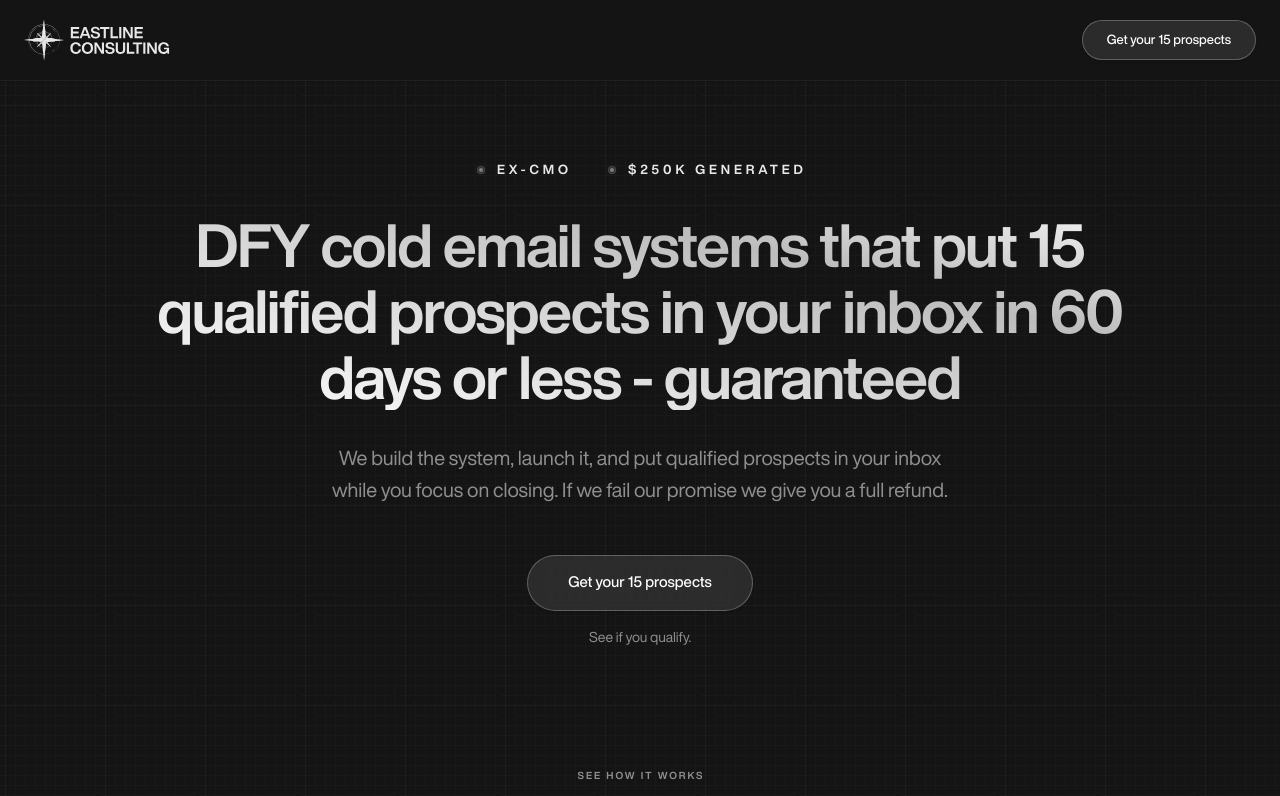
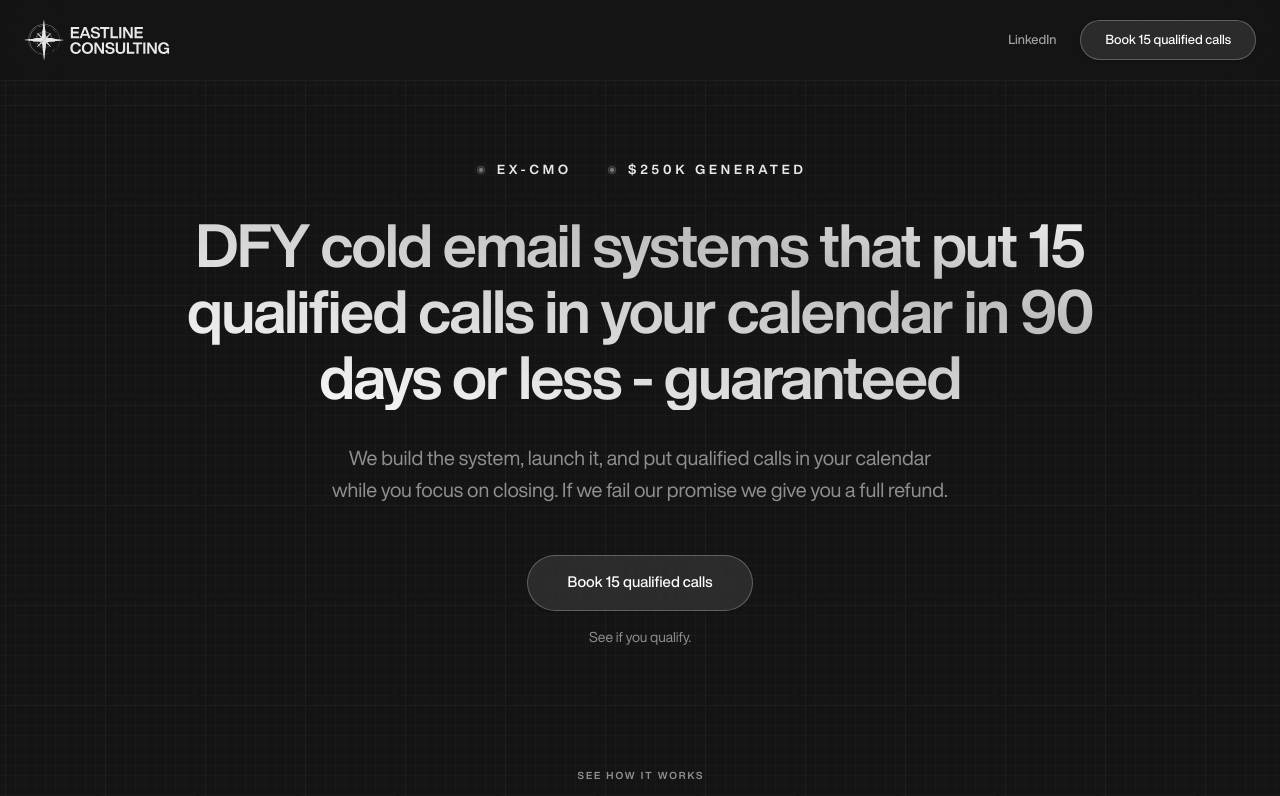
Before and after one commit to mijomajic/audiencetoprofit, a SvelteKit app: page / in a window 1280 px wide. Shown: the top 796 px of the page. Built offline with nearby package versions, Linux system fonts and the light colour scheme.

Commit message:
Headline, CTA, Linkedin and Calendly edits.

```diff
--- a/src/app.html
+++ b/src/app.html
@@ -7,10 +7,10 @@
 	<link rel="shortcut icon" href="/logo/EASTLINE LOGOCOMPASS 1.ico" />
 	<meta name="viewport" content="width=device-width, initial-scale=1" />
 	<meta name="description"
-		content="DFY cold email systems that put 15 qualified prospects in your inbox in 60 days or less - guaranteed." />
+		content="DFY cold email systems that put 15 qualified calls in your calendar in 90 days or less - guaranteed." />
 	<meta property="og:title" content="DFY Cold Email Systems | Eastline Consulting" />
 	<meta property="og:description"
-		content="Put 15 qualified prospects in your inbox in 60 days or less - guaranteed." />
+		content="Put 15 qualified calls in your calendar in 90 days or less - guaranteed." />
 	<meta property="og:type" content="website" />
 	<meta name="twitter:card" content="summary_large_image" />
 	%sveltekit.head%
--- a/src/lib/components/Footer.svelte
+++ b/src/lib/components/Footer.svelte
@@ -20,10 +20,15 @@
 			<!-- Links -->
 			<div class="flex items-center gap-6">
 				<a
-					href="https://calendly.com/audiencetoprofit/a2p-discovery"
+					href="https://www.linkedin.com/in/mijomajic/"
+					target="_blank"
+					class="text-xs text-[#8F8F8F] hover:text-[#F0F0F0] transition-colors">LinkedIn</a
+				>
+				<a
+					href="https://calendly.com/eastlineconsulting/30min"
 					target="_blank"
 					class="text-xs text-[#8F8F8F] hover:text-[#F0F0F0] transition-colors"
-					>Get your 15 prospects</a
+					>Book 15 qualified calls</a
 				>
 			</div>
 		</div>
--- a/src/lib/components/Navbar.svelte
+++ b/src/lib/components/Navbar.svelte
@@ -23,13 +23,20 @@
 		</a>
 
 		<!-- Navigation CTA -->
-		<div class="flex items-center">
+		<div class="flex items-center gap-6">
+			<a
+				href="https://www.linkedin.com/in/mijomajic/"
+				target="_blank"
+				class="text-[12px] md:text-[13px] font-medium text-white/60 hover:text-white transition-colors"
+			>
+				LinkedIn
+			</a>
 			<Button
 				href="https://calendly.com/eastlineconsulting/30min"
 				target="_blank"
 				class="h-9 md:h-10 px-4 md:px-6 text-[12px] md:text-[13px] font-medium rounded-full bg-white/10 border border-white/25 text-white hover:bg-white/15 hover:shadow-[0_0_20px_rgba(255,255,255,0.1)] transition-[background-color,box-shadow] duration-300 backdrop-blur-sm"
 			>
-				Get your 15 prospects
+				Book 15 qualified calls
 			</Button>
 		</div>
 	</div>
--- a/src/routes/+page.svelte
+++ b/src/routes/+page.svelte
@@ -97,7 +97,7 @@
 					: 'opacity-0 translate-y-8 blur-[10px]'}"
 			>
 				<span class="text-gradient-metallic-dark block"
-					>DFY cold email systems that put 15 qualified prospects in your inbox in 60 days or less -
+					>DFY cold email systems that put 15 qualified calls in your calendar in 90 days or less -
 					guaranteed</span
 				>
 			</h1>
@@ -108,7 +108,7 @@
 					? 'opacity-100 translate-y-0 blur-0'
 					: 'opacity-0 translate-y-8 blur-[5px]'}"
 			>
-				We build the system, launch it, and put qualified prospects in your inbox while you focus on
+				We build the system, launch it, and put qualified calls in your calendar while you focus on
 				closing. If we fail our promise we give you a full refund.
 			</p>
 
@@ -123,7 +123,7 @@
 					target="_blank"
 					class="h-14 px-10 text-[15px] font-medium rounded-full bg-white/10 border border-white/25 text-white hover:bg-white/15 hover:shadow-[0_0_20px_rgba(255,255,255,0.1)] transition-[background-color,box-shadow,transform,border-color] duration-300 backdrop-blur-sm animate-shine"
 				>
-					Get your 15 prospects
+					Book 15 qualified calls
 				</Button>
 				<p class="mt-3 md:mt-4 text-sm text-[#8F8F8F] font-light">See if you qualify.</p>
 			</div>
@@ -209,7 +209,7 @@
 						class="flex flex-col md:flex-row items-start md:items-center md:justify-center gap-3 mt-8"
 					>
 						<span
-							class="px-5 py-2.5 rounded-full bg-[#F5F5F7]/80 backdrop-blur-sm border border-[#C8C8C8] shadow-[0_1px_2px_rgba(0,0,0,0.05)] text-sm text-[#141414] font-semibold hover:border-[#141414]/30 hover:scale-105 hover:-translate-y-0.5 active:scale-95 transition-[opacity,transform] duration-700 delay-[600ms] {visibleSteps.has(
+							class="px-5 py-2.5 rounded-full bg-[#F5F5F7]/80 backdrop-blur-sm border border-[#C8C8C8] shadow-[0_1px_2px_rgba(0,0,0,0.05)] text-sm text-[#141414] font-semibold transition-[opacity,transform] duration-700 delay-[600ms] {visibleSteps.has(
 								'1'
 							)
 								? 'opacity-100 translate-y-0'
@@ -218,7 +218,7 @@
 							ICP + buyer psychology
 						</span>
 						<span
-							class="px-5 py-2.5 rounded-full bg-[#F5F5F7]/80 backdrop-blur-sm border border-[#C8C8C8] shadow-[0_1px_2px_rgba(0,0,0,0.05)] text-sm text-[#141414] font-semibold hover:border-[#141414]/30 hover:scale-105 hover:-translate-y-0.5 active:scale-95 transition-[opacity,transform] duration-700 delay-[700ms] {visibleSteps.has(
+							class="px-5 py-2.5 rounded-full bg-[#F5F5F7]/80 backdrop-blur-sm border border-[#C8C8C8] shadow-[0_1px_2px_rgba(0,0,0,0.05)] text-sm text-[#141414] font-semibold transition-[opacity,transform] duration-700 delay-[700ms] {visibleSteps.has(
 								'1'
 							)
 								? 'opacity-100 translate-y-0'
@@ -227,7 +227,7 @@
 							Offer positioning
 						</span>
 						<span
-							class="px-5 py-2.5 rounded-full bg-[#F5F5F7]/80 backdrop-blur-sm border border-[#C8C8C8] shadow-[0_1px_2px_rgba(0,0,0,0.05)] text-sm text-[#141414] font-semibold hover:border-[#141414]/30 hover:scale-105 hover:-translate-y-0.5 active:scale-95 transition-[opacity,transform] duration-700 delay-[800ms] {visibleSteps.has(
+							class="px-5 py-2.5 rounded-full bg-[#F5F5F7]/80 backdrop-blur-sm border border-[#C8C8C8] shadow-[0_1px_2px_rgba(0,0,0,0.05)] text-sm text-[#141414] font-semibold transition-[opacity,transform] duration-700 delay-[800ms] {visibleSteps.has(
 								'1'
 							)
 								? 'opacity-100 translate-y-0'
@@ -267,17 +267,17 @@
 						class="flex flex-col md:flex-row items-start md:items-center md:justify-center gap-3 mt-8"
 					>
 						<span
-							class="px-5 py-2.5 rounded-full bg-[#F5F5F7]/80 backdrop-blur-sm border border-[#C8C8C8] shadow-[0_1px_2px_rgba(0,0,0,0.05)] text-sm text-[#141414] font-semibold hover:border-[#141414]/30 hover:scale-105 hover:-translate-y-0.5 active:scale-95 transition-all duration-300"
+							class="px-5 py-2.5 rounded-full bg-[#F5F5F7]/80 backdrop-blur-sm border border-[#C8C8C8] shadow-[0_1px_2px_rgba(0,0,0,0.05)] text-sm text-[#141414] font-semibold transition-all duration-300"
 						>
 							High quality lead list
 						</span>
 						<span
-							class="px-5 py-2.5 rounded-full bg-[#F5F5F7]/80 backdrop-blur-sm border border-[#C8C8C8] shadow-[0_1px_2px_rgba(0,0,0,0.05)] text-sm text-[#141414] font-semibold hover:border-[#141414]/30 hover:scale-105 hover:-translate-y-0.5 active:scale-95 transition-all duration-300"
+							class="px-5 py-2.5 rounded-full bg-[#F5F5F7]/80 backdrop-blur-sm border border-[#C8C8C8] shadow-[0_1px_2px_rgba(0,0,0,0.05)] text-sm text-[#141414] font-semibold transition-all duration-300"
 						>
 							Verification + Anti-bounce
 						</span>
 						<span
-							class="px-5 py-2.5 rounded-full bg-[#F5F5F7]/80 backdrop-blur-sm border border-[#C8C8C8] shadow-[0_1px_2px_rgba(0,0,0,0.05)] text-sm text-[#141414] font-semibold hover:border-[#141414]/30 hover:scale-105 hover:-translate-y-0.5 active:scale-95 transition-all duration-300"
+							class="px-5 py-2.5 rounded-full bg-[#F5F5F7]/80 backdrop-blur-sm border border-[#C8C8C8] shadow-[0_1px_2px_rgba(0,0,0,0.05)] text-sm text-[#141414] font-semibold transition-all duration-300"
 						>
 							Segments by industry & title
 						</span>
@@ -313,17 +313,17 @@
 						class="flex flex-col md:flex-row items-start md:items-center md:justify-center gap-3 mt-8"
 					>
 						<span
-							class="px-5 py-2.5 rounded-full bg-[#F5F5F7]/80 backdrop-blur-sm border border-[#C8C8C8] shadow-[0_1px_2px_rgba(0,0,0,0.05)] text-sm text-[#141414] font-semibold hover:border-[#141414]/30 hover:scale-105 hover:-translate-y-0.5 active:scale-95 transition-all duration-300"
+							class="px-5 py-2.5 rounded-full bg-[#F5F5F7]/80 backdrop-blur-sm border border-[#C8C8C8] shadow-[0_1px_2px_rgba(0,0,0,0.05)] text-sm text-[#141414] font-semibold transition-all duration-300"
 						>
 							Multi-domain + multi-inbox
 						</span>
 						<span
-							class="px-5 py-2.5 rounded-full bg-[#F5F5F7]/80 backdrop-blur-sm border border-[#C8C8C8] shadow-[0_1px_2px_rgba(0,0,0,0.05)] text-sm text-[#141414] font-semibold hover:border-[#141414]/30 hover:scale-105 hover:-translate-y-0.5 active:scale-95 transition-all duration-300"
+							class="px-5 py-2.5 rounded-full bg-[#F5F5F7]/80 backdrop-blur-sm border border-[#C8C8C8] shadow-[0_1px_2px_rgba(0,0,0,0.05)] text-sm text-[#141414] font-semibold transition-all duration-300"
 						>
 							SPF, DKIM, DMARC setup
 						</span>
 						<span
-							class="px-5 py-2.5 rounded-full bg-[#F5F5F7]/80 backdrop-blur-sm border border-[#C8C8C8] shadow-[0_1px_2px_rgba(0,0,0,0.05)] text-sm text-[#141414] font-semibold hover:border-[#141414]/30 hover:scale-105 hover:-translate-y-0.5 active:scale-95 transition-all duration-300"
+							class="px-5 py-2.5 rounded-full bg-[#F5F5F7]/80 backdrop-blur-sm border border-[#C8C8C8] shadow-[0_1px_2px_rgba(0,0,0,0.05)] text-sm text-[#141414] font-semibold transition-all duration-300"
 						>
 							Warmup + Inbox health
 						</span>
@@ -359,17 +359,17 @@
 						class="flex flex-col md:flex-row items-start md:items-center md:justify-center gap-3 mt-8"
 					>
 						<span
-							class="px-5 py-2.5 rounded-full bg-[#F5F5F7]/80 backdrop-blur-sm border border-[#C8C8C8] shadow-[0_1px_2px_rgba(0,0,0,0.05)] text-sm text-[#141414] font-semibold hover:border-[#141414]/30 hover:scale-105 hover:-translate-y-0.5 active:scale-95 transition-all duration-300"
+							class="px-5 py-2.5 rounded-full bg-[#F5F5F7]/80 backdrop-blur-sm border border-[#C8C8C8] shadow-[0_1px_2px_rgba(0,0,0,0.05)] text-sm text-[#141414] font-semibold transition-all duration-300"
 						>
 							Direct-response writing
 						</span>
 						<span
-							class="px-5 py-2.5 rounded-full bg-[#F5F5F7]/80 backdrop-blur-sm border border-[#C8C8C8] shadow-[0_1px_2px_rgba(0,0,0,0.05)] text-sm text-[#141414] font-semibold hover:border-[#141414]/30 hover:scale-105 hover:-translate-y-0.5 active:scale-95 transition-all duration-300"
+							class="px-5 py-2.5 rounded-full bg-[#F5F5F7]/80 backdrop-blur-sm border border-[#C8C8C8] shadow-[0_1px_2px_rgba(0,0,0,0.05)] text-sm text-[#141414] font-semibold transition-all duration-300"
 						>
 							Objection handling
 						</span>
 						<span
-							class="px-5 py-2.5 rounded-full bg-[#F5F5F7]/80 backdrop-blur-sm border border-[#C8C8C8] shadow-[0_1px_2px_rgba(0,0,0,0.05)] text-sm text-[#141414] font-semibold hover:border-[#141414]/30 hover:scale-105 hover:-translate-y-0.5 active:scale-95 transition-all duration-300"
+							class="px-5 py-2.5 rounded-full bg-[#F5F5F7]/80 backdrop-blur-sm border border-[#C8C8C8] shadow-[0_1px_2px_rgba(0,0,0,0.05)] text-sm text-[#141414] font-semibold transition-all duration-300"
 						>
 							Personalization frameworks
 						</span>
@@ -405,17 +405,17 @@
 						class="flex flex-col md:flex-row items-start md:items-center md:justify-center gap-3 mt-8"
 					>
 						<span
-							class="px-5 py-2.5 rounded-full bg-[#F5F5F7]/80 backdrop-blur-sm border border-[#C8C8C8] shadow-[0_1px_2px_rgba(0,0,0,0.05)] text-sm text-[#141414] font-semibold hover:border-[#141414]/30 hover:scale-105 hover:-translate-y-0.5 active:scale-95 transition-all duration-300"
+							class="px-5 py-2.5 rounded-full bg-[#F5F5F7]/80 backdrop-blur-sm border border-[#C8C8C8] shadow-[0_1px_2px_rgba(0,0,0,0.05)] text-sm text-[#141414] font-semibold transition-all duration-300"
 						>
 							Campaign management
 						</span>
 						<span
-							class="px-5 py-2.5 rounded-full bg-[#F5F5F7]/80 backdrop-blur-sm border border-[#C8C8C8] shadow-[0_1px_2px_rgba(0,0,0,0.05)] text-sm text-[#141414] font-semibold hover:border-[#141414]/30 hover:scale-105 hover:-translate-y-0.5 active:scale-95 transition-all duration-300"
+							class="px-5 py-2.5 rounded-full bg-[#F5F5F7]/80 backdrop-blur-sm border border-[#C8C8C8] shadow-[0_1px_2px_rgba(0,0,0,0.05)] text-sm text-[#141414] font-semibold transition-all duration-300"
 						>
 							Reply handling
 						</span>
 						<span
-							class="px-5 py-2.5 rounded-full bg-[#F5F5F7]/80 backdrop-blur-sm border border-[#C8C8C8] shadow-[0_1px_2px_rgba(0,0,0,0.05)] text-sm text-[#141414] font-semibold hover:border-[#141414]/30 hover:scale-105 hover:-translate-y-0.5 active:scale-95 transition-all duration-300"
+							class="px-5 py-2.5 rounded-full bg-[#F5F5F7]/80 backdrop-blur-sm border border-[#C8C8C8] shadow-[0_1px_2px_rgba(0,0,0,0.05)] text-sm text-[#141414] font-semibold transition-all duration-300"
 						>
 							Lead routing
 						</span>
@@ -450,17 +450,17 @@
 						class="flex flex-col md:flex-row items-start md:items-center md:justify-center gap-3 mt-8"
 					>
 						<span
-							class="px-5 py-2.5 rounded-full bg-[#F5F5F7]/80 backdrop-blur-sm border border-[#C8C8C8] shadow-[0_1px_2px_rgba(0,0,0,0.05)] text-sm text-[#141414] font-semibold hover:border-[#141414]/30 hover:scale-105 hover:-translate-y-0.5 active:scale-95 transition-all duration-300"
+							class="px-5 py-2.5 rounded-full bg-[#F5F5F7]/80 backdrop-blur-sm border border-[#C8C8C8] shadow-[0_1px_2px_rgba(0,0,0,0.05)] text-sm text-[#141414] font-semibold transition-all duration-300"
 						>
 							Weekly performance reporting
 						</span>
 						<span
-							class="px-5 py-2.5 rounded-full bg-[#F5F5F7]/80 backdrop-blur-sm border border-[#C8C8C8] shadow-[0_1px_2px_rgba(0,0,0,0.05)] text-sm text-[#141414] font-semibold hover:border-[#141414]/30 hover:scale-105 hover:-translate-y-0.5 active:scale-95 transition-all duration-300"
+							class="px-5 py-2.5 rounded-full bg-[#F5F5F7]/80 backdrop-blur-sm border border-[#C8C8C8] shadow-[0_1px_2px_rgba(0,0,0,0.05)] text-sm text-[#141414] font-semibold transition-all duration-300"
 						>
 							Iteration plan based on data
 						</span>
 						<span
-							class="px-5 py-2.5 rounded-full bg-[#F5F5F7]/80 backdrop-blur-sm border border-[#C8C8C8] shadow-[0_1px_2px_rgba(0,0,0,0.05)] text-sm text-[#141414] font-semibold hover:border-[#141414]/30 hover:scale-105 hover:-translate-y-0.5 active:scale-95 transition-all duration-300"
+							class="px-5 py-2.5 rounded-full bg-[#F5F5F7]/80 backdrop-blur-sm border border-[#C8C8C8] shadow-[0_1px_2px_rgba(0,0,0,0.05)] text-sm text-[#141414] font-semibold transition-all duration-300"
 						>
 							Scale-up strategy
 						</span>
@@ -531,7 +531,7 @@
 								class="h-14 px-10 text-[16px] font-medium rounded-full bg-white/10 border border-white/25 text-white hover:bg-white/15 hover:shadow-[0_0_20px_rgba(255,255,255,0.1)] transition-[background-color,box-shadow,transform,border-color] duration-300 backdrop-blur-sm animate-shine group"
 							>
 								<span class="relative z-10 flex items-center gap-2 font-semibold">
-									Get your 15 prospects
+									Book 15 qualified calls
 									<svg
 										xmlns="http://www.w3.org/2000/svg"
 										width="18"
@@ -561,7 +561,7 @@
 										class="text-white font-medium uppercase tracking-wider text-xs block mb-2 border-b border-white/20 pb-1 w-fit mx-auto"
 										>The Results Guarantee</span
 									>
-									15 qualified prospects in your inbox in 60 days or less, or you get a full refund.
+									15 qualified calls in your calendar in 90 days or less, or you get a full refund.
 								</p>
 							</div>
 						</div>
```
Also changed, not shown: 1 other file (tests, documents, lock files or other folders).
